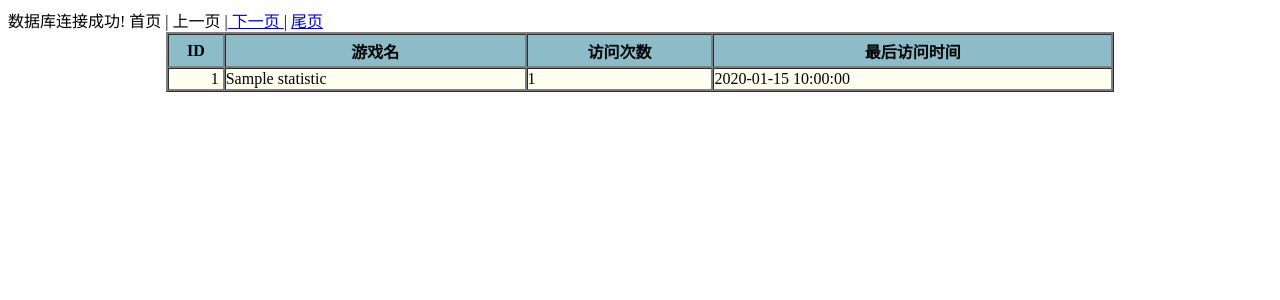
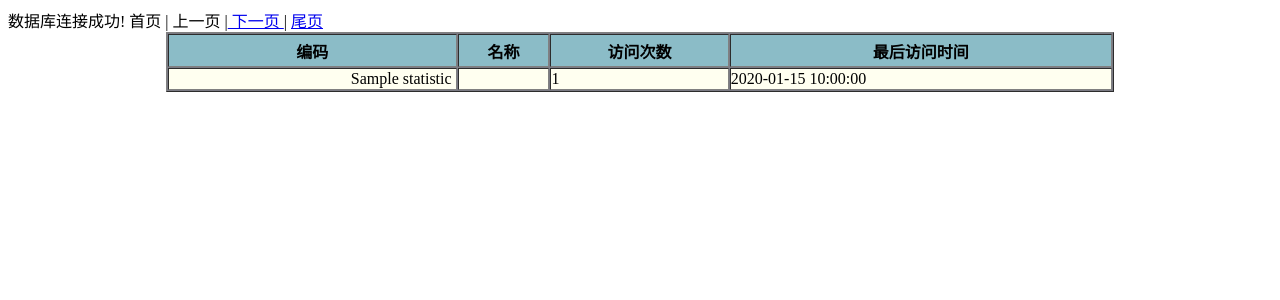
Before and after one commit to EragoGeneral/PHPDemo, a PHP site: page /first/base/statistics_data.php in a window 1280 px wide. Shown: the top 300 px of the page. Run offline with PHP 8.4, Linux system fonts and the light colour scheme; tables that the repository leaves empty or names only in its code hold one stand-in row (values such as "Sample post").

Commit message:
add the game name

```diff
--- a/base/statistics_data.php
+++ b/base/statistics_data.php
@@ -57,7 +57,8 @@ if($page == $page_count || $page_count ==0){
     $turn_page .= '<a href=statistics_data.php?page='.($page+1).'> 下一页 </a> | <a href=statistics_data.php?page='.$page_count.'> 尾页 </a>';
 }
 
-$sql = 'select id, name, count, updated_time from xz_games_statistics where name is not null limit '.($page-1)*$page_size.','.$page_size;
+mysqli_query($conn, "set names 'utf8'");
+$sql = 'SELECT s.id, s.name as code, l.name, s.count, s.updated_time FROM xz_games_statistics s LEFT JOIN xz_games_list l ON l.code = s.name WHERE s.name IS NOT NULL order by s.updated_time desc LIMIT '.($page-1)*$page_size.','.$page_size;
 $result = mysqli_query($conn, $sql);
 ?>
 
@@ -69,8 +70,8 @@ $result = mysqli_query($conn, $sql);
     <body center>
         <table align="center" width="75%" border="1" cellpadding="0" cellspacing="1" bgcolor="#7b7b84">
             <tr bgcolor="#8BBCC7">
-                <td height="33"><div align="center"><strong>ID</strong></div></td>
-                <td><div align="center"><strong>游戏名</strong></div></td>
+                <td height="33"><div align="center"><strong>编码</strong></div></td>
+                <td><div align="center"><strong>名称</strong></div></td>
                 <td><div align="center"><strong>访问次数</strong></div></td>
                 <td><div align="center"><strong>最后访问时间</strong></div></td>
             </tr>
@@ -79,7 +80,7 @@ $result = mysqli_query($conn, $sql);
                     while ($row = mysqli_fetch_array($result)){
             ?>
                         <tr bgcolor="#fffff">
-                            <td height="22" align="right"><?php echo $row['id']?>&nbsp;</td>
+                            <td height="22" align="right"><?php echo $row['code']?>&nbsp;</td>
                             <td height="22"><?php echo $row['name']?>&nbsp;</td>
                             <td height="22"><?php echo $row['count']?>&nbsp;</td>
                             <td height="22"><?php echo $row['updated_time']?>&nbsp;</td>
```
